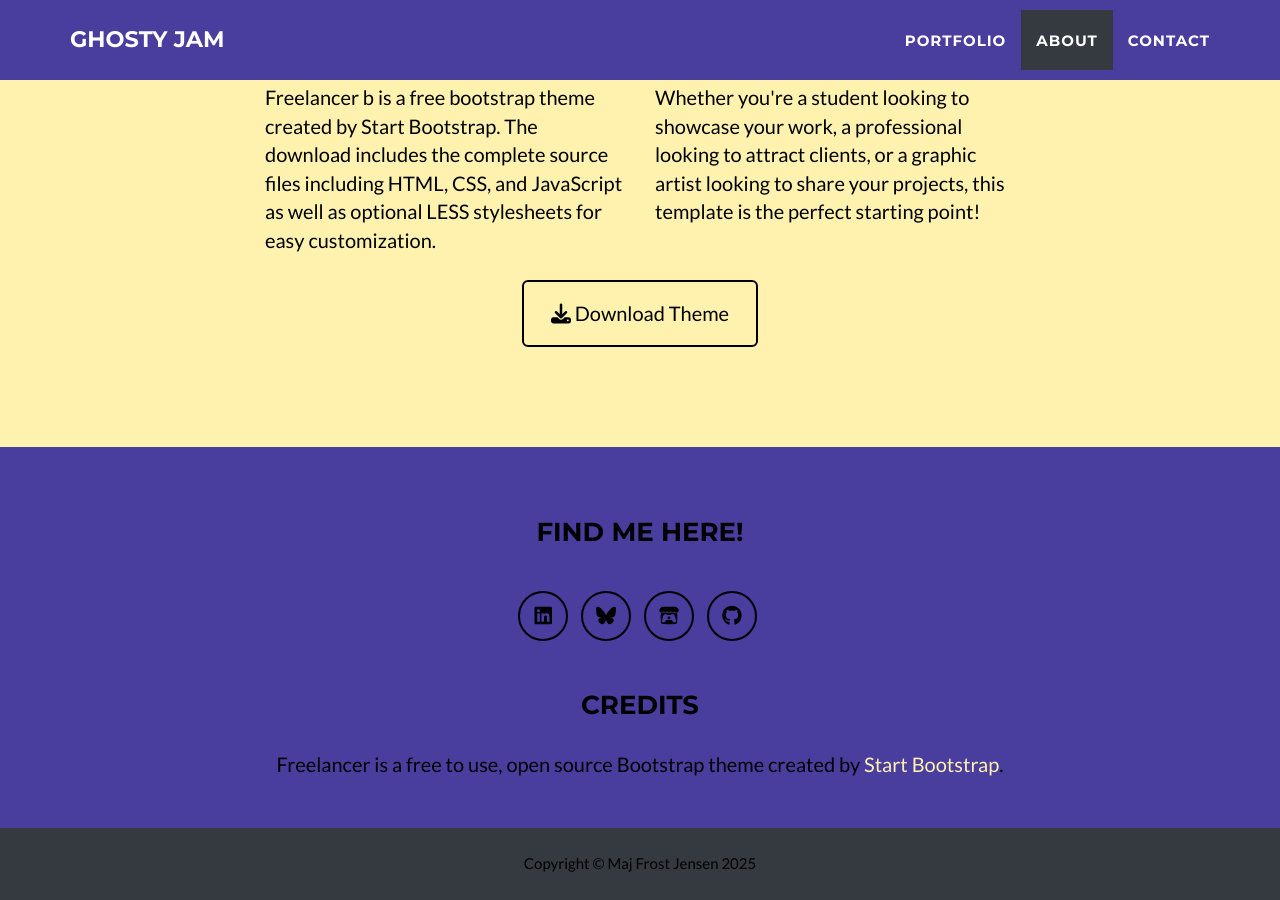
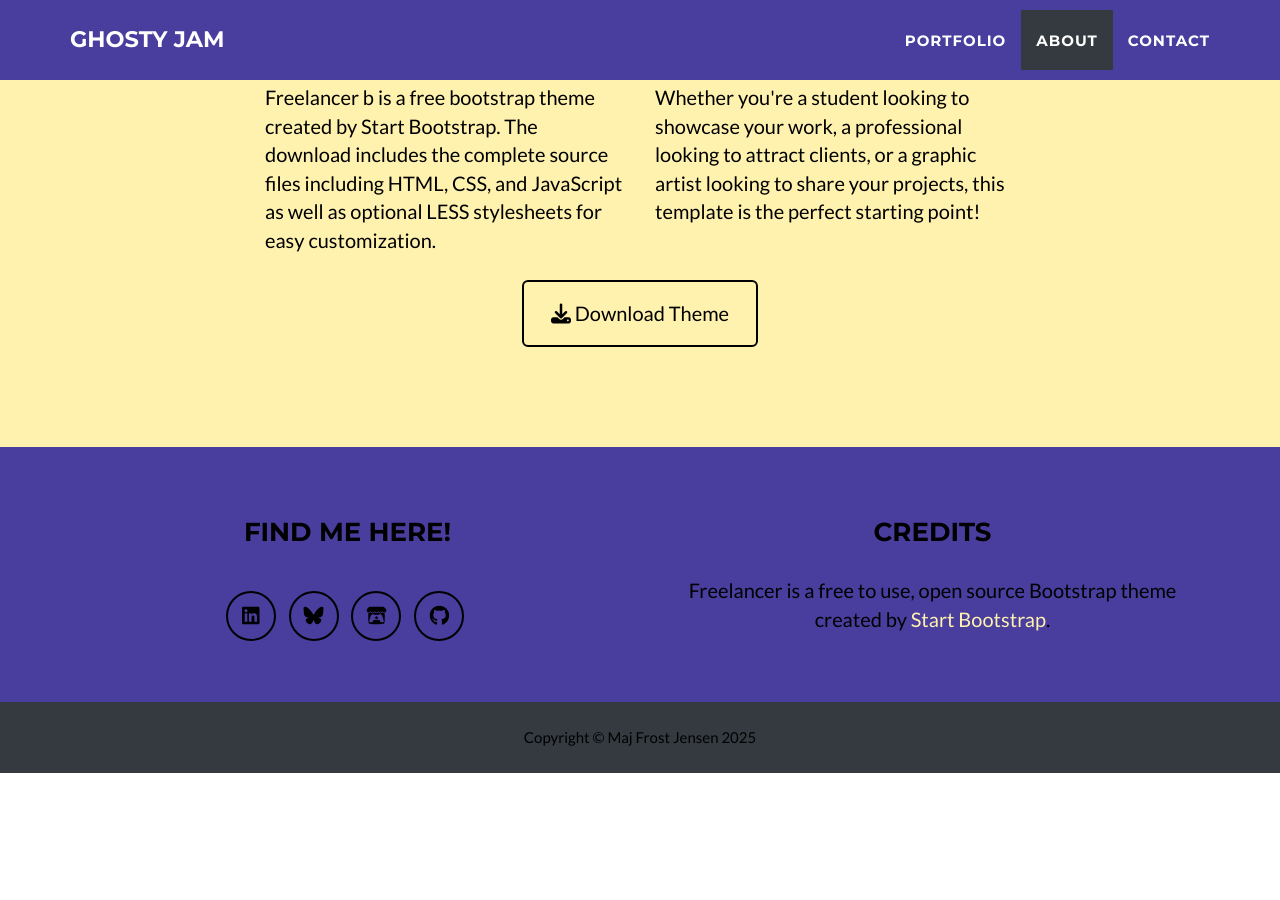
Before and after one commit to GhostyJam/GhostyJam.github.io, a Jekyll site: the page built from _posts/2014-07-18-project-1.markdown, in a window 1280 px wide and 900 px high, scrolled down 1842 px. Built offline with Jekyll 4.4.1, drawn with Linux system fonts in a browser that asks for light colours; after the commit the page ends 2615 px from its top, so only the background shows below that.

Commit message:
footer changes

```diff
--- a/_includes/footer.html
+++ b/_includes/footer.html
@@ -11,7 +11,7 @@
             {% endfor %}
           </p>
         </div>-->
-        <div class="footer-col">
+        <div class="footer-col col-md-6">
           <h3>{{ site.footer.social }}</h3>
           <ul class="list-inline">
             {% for network in site.social %}
@@ -22,7 +22,7 @@
             {% endfor %}
           </ul>
         </div>
-        <div class="footer-col">
+        <div class="footer-col col-md-6">
           <h3>{{ site.footer.credits }}</h3>
           <p>{{ site.credits }}</p>
         </div>
```
